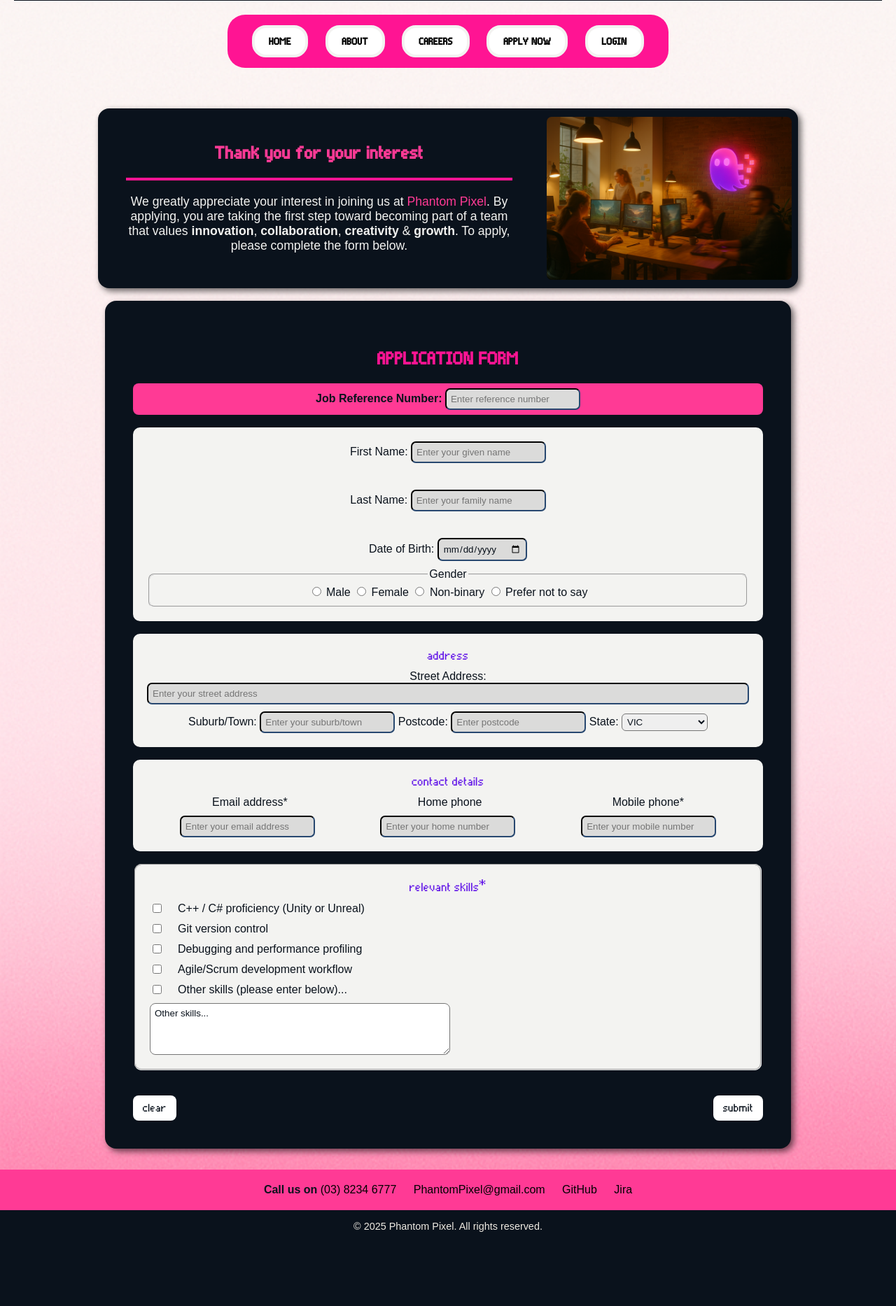
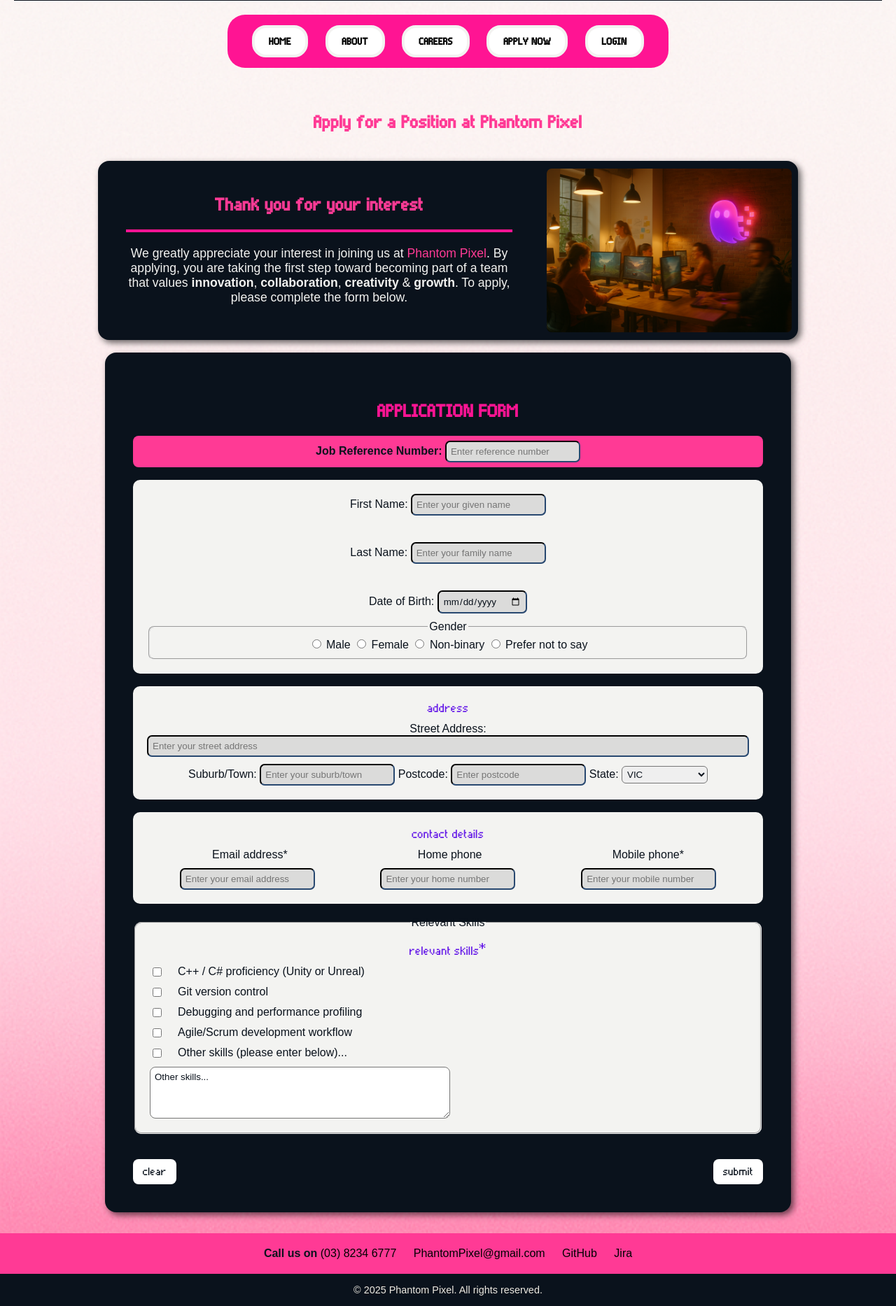
Before and after one commit to 105964253/Phantom-Pixelpart02, a PHP site: page /apply.php in a window 1280 px wide. Shown: the part 233-2100 px from the top of the page at 70% size. Before the commit the page ends 1994 px from the top, so only its background shows below. Run offline with PHP 8.4, Linux system fonts and the light colour scheme.

Commit message:
Fixed further alerts for label tags

```diff
--- a/apply.php
+++ b/apply.php
@@ -48,6 +48,7 @@
     </section>
 
     <main id="applymain">
+         <h1>Apply for a Position at Phantom Pixel</h1>
         <br>
         <section id="summary"> <!-- short summary above the application form -->
             <div class="sumtext">
@@ -164,6 +165,7 @@
                 <br>
 
                 <fieldset id="SkillList">
+                     <legend>Relevant Skills</legend>
                     <label class="formtitles">relevant skills*</label>
 
                     <div class="skills">
```
